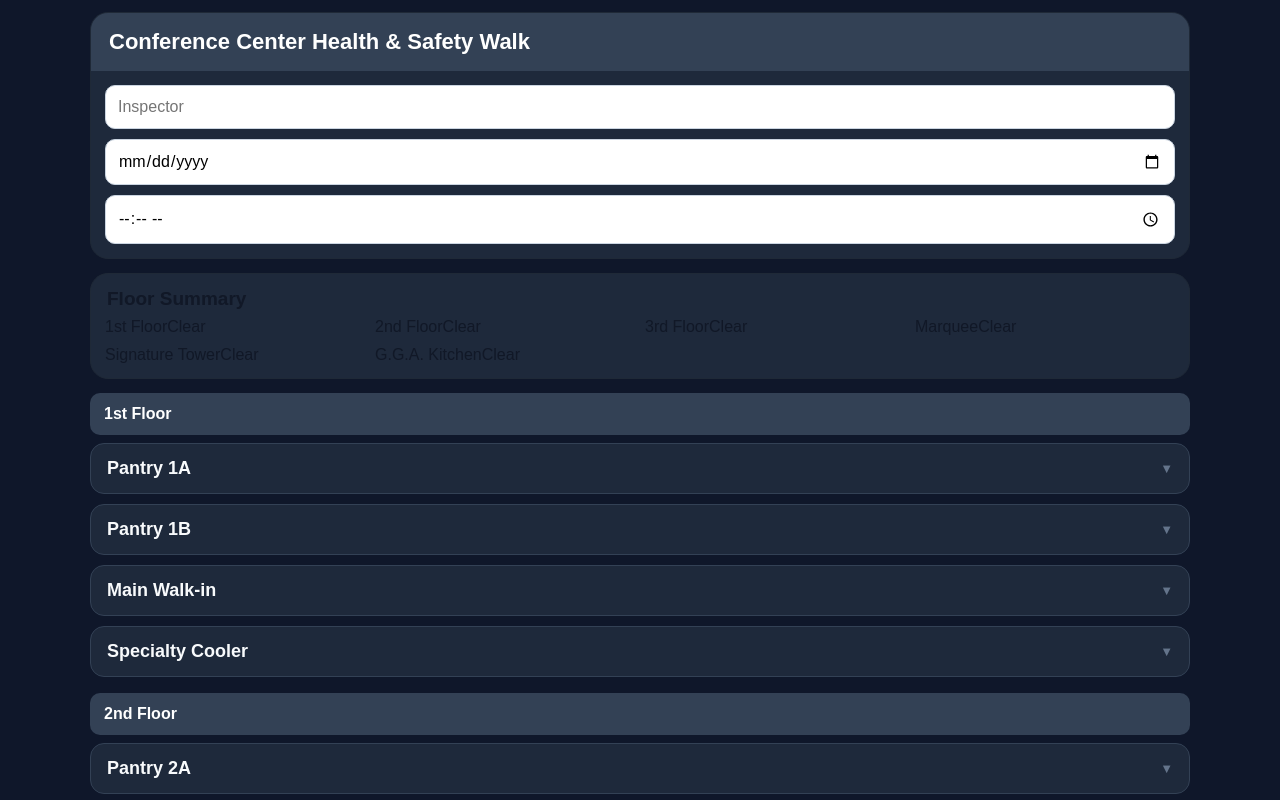
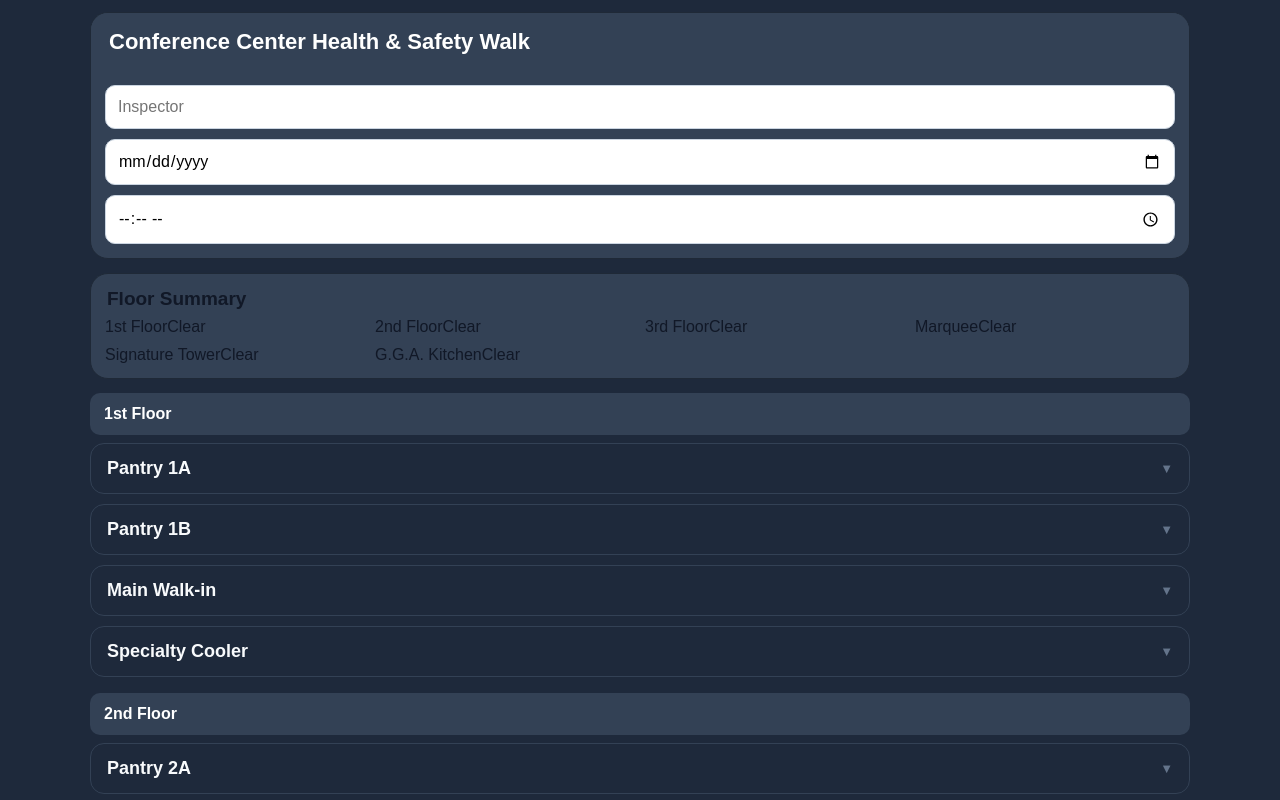
Before and after one commit to Dapsey01/Health-Saftey-Inspection, a React (Vite) app: page / in a window 1280 px wide. Shown: the top 800 px of the page. Built offline with nearby package versions, Linux system fonts and the light colour scheme.

Commit message:
Update App.jsx

```diff
--- a/src/App.jsx
+++ b/src/App.jsx
@@ -841,7 +841,7 @@ const previewRight = [
 
 const styles = {
   page: {
-    background: "#0f172a",
+    background: "#1e293b",
     minHeight: "100vh",
     padding: 12,
     fontFamily: "Arial, sans-serif",
@@ -851,7 +851,7 @@ const styles = {
     margin: "0 auto",
   },
   card: {
-    background: "#1e293b",
+    background: "#334155",
     border: "1px solid #1f2937",
     borderRadius: 18,
     overflow: "hidden",
@@ -964,7 +964,7 @@ const styles = {
   alignItems: "center",
   padding: "14px 16px",
   marginBottom: 10,
-  background: "#273449",
+  background: "#3f4f68",
   border: "1px solid #334155",
   borderRadius: 14,
   fontWeight: 700,
```
